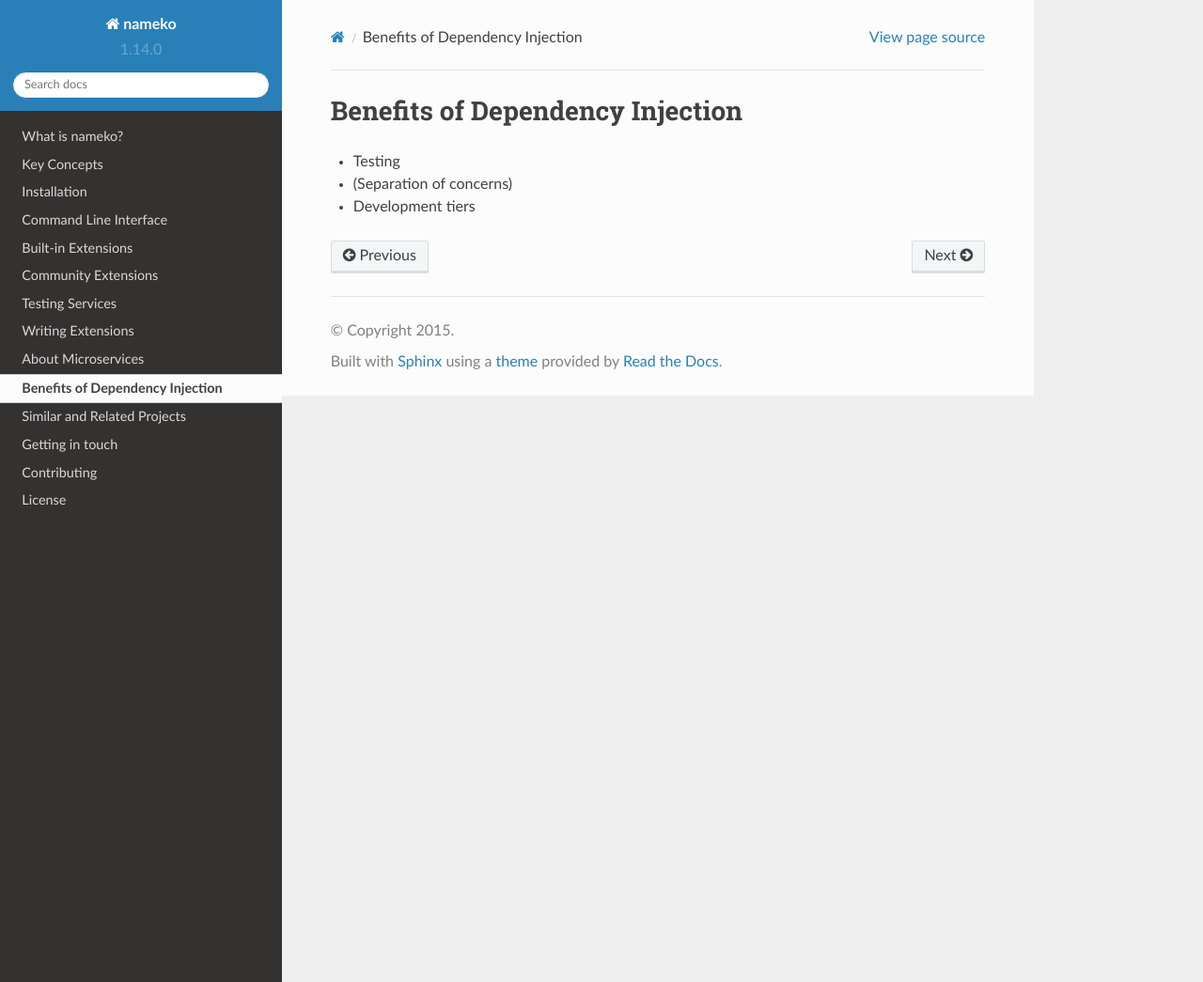
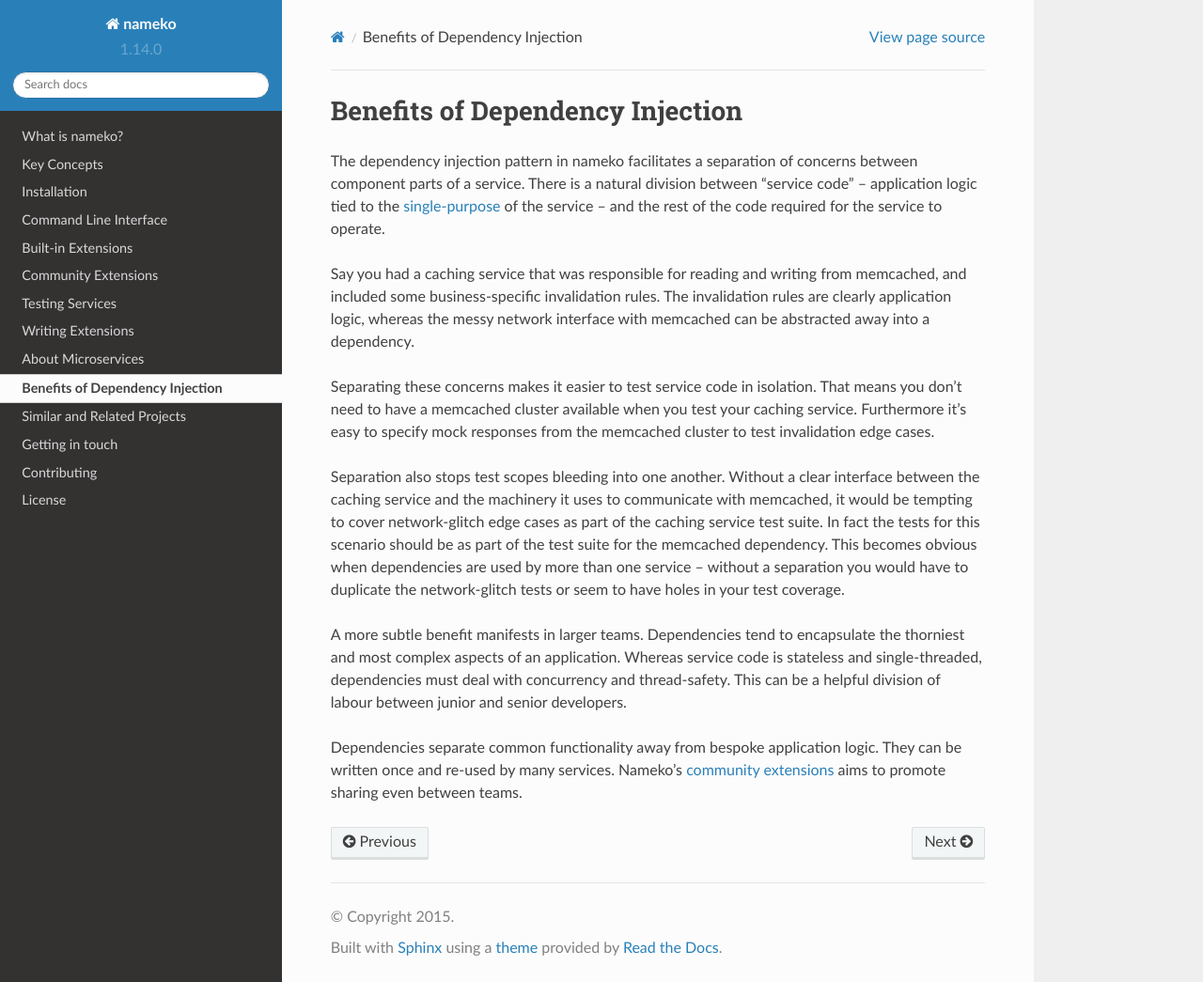
Before and after one commit to nameko/nameko, a Sphinx documentation site: the page built from docs/dependency_injection_benefits.rst, in a window 1280 px wide and 1045 px high. Shown: the whole window at 94% size. Built offline with Sphinx 7.4.7 and the Read the Docs theme 2.0.0, drawn with Linux system fonts in a browser that asks for light colours.

Commit message:
benefits of dependency injection

```diff
--- a/docs/dependency_injection_benefits.rst
+++ b/docs/dependency_injection_benefits.rst
@@ -3,6 +3,14 @@
 Benefits of Dependency Injection
 --------------------------------
 
-* Testing
-* (Separation of concerns)
-* Development tiers
+The dependency injection pattern in nameko facilitates a separation of concerns between component parts of a service. There is a natural division between "service code" -- application logic tied to the :ref:`single-purpose <single_purpose>` of the service -- and the rest of the code required for the service to operate.
+
+Say you had a caching service that was responsible for reading and writing from memcached, and included some business-specific invalidation rules. The invalidation rules are clearly application logic, whereas the messy network interface with memcached can be abstracted away into a dependency.
+
+Separating these concerns makes it easier to test service code in isolation. That means you don't need to have a memcached cluster available when you test your caching service. Furthermore it's easy to specify mock responses from the memcached cluster to test invalidation edge cases.
+
+Separation also stops test scopes bleeding into one another. Without a clear interface between the caching service and the machinery it uses to communicate with memcached, it would be tempting to cover network-glitch edge cases as part of the caching service test suite. In fact the tests for this scenario should be as part of the test suite for the memcached dependency. This becomes obvious when dependencies are used by more than one service -- without a separation you would have to duplicate the network-glitch tests or seem to have holes in your test coverage.
+
+A more subtle benefit manifests in larger teams. Dependencies tend to encapsulate the thorniest and most complex aspects of an application. Whereas service code is stateless and single-threaded, dependencies must deal with concurrency and thread-safety. This can be a helpful division of labour between junior and senior developers.
+
+Dependencies separate common functionality away from bespoke application logic. They can be written once and re-used by many services. Nameko's :ref:`community extensions <community_extensions>` aims to promote sharing even between teams.
```
Also changed, not shown: docs/about_microservices.rst (+21 -19 lines).
